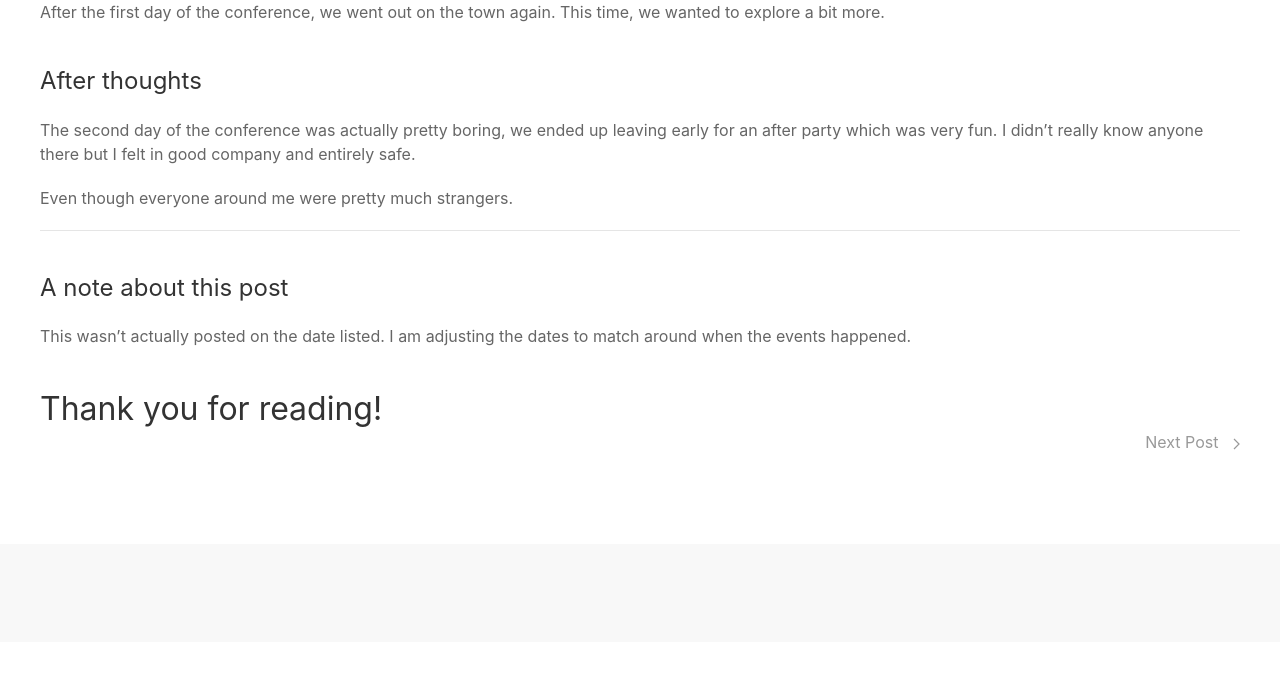
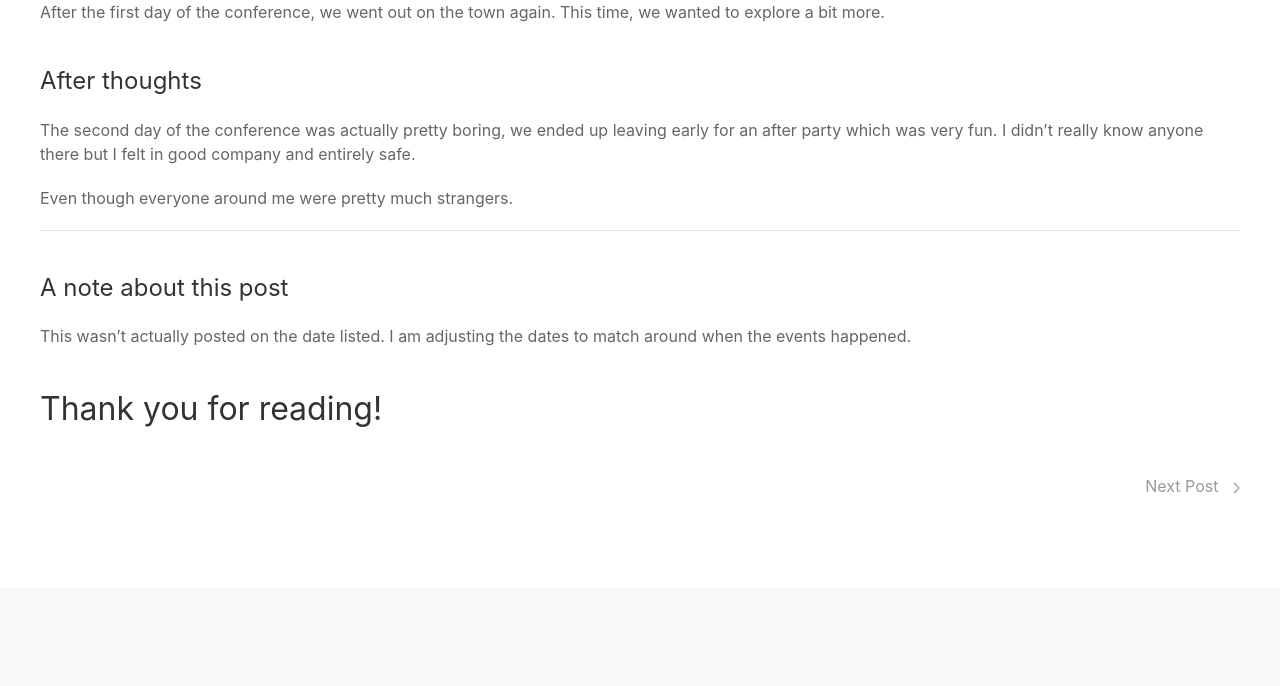
Before and after one commit to jpasholk/jpasholk.github.io, a Jekyll site: the page built from _posts/2015-05-07-attending-a-tech-conference-in-beautiful-las-vegas.markdown, in a window 1280 px wide. Shown: the part 3591-4277 px from the top of the page. Built offline with Jekyll 4.4.1, drawn with Linux system fonts in a browser that asks for light colours; comment, search, counter and statistics services are not loaded; before the commit the page ends 4233 px from its top, so only the background shows below that.

Commit message:
Fixed a layout issue with pagination when it was on the last page.

```diff
--- a/_includes/pagination.html
+++ b/_includes/pagination.html
@@ -7,8 +7,9 @@
 
     <li><span class="uk-margin-small-right">First Page</span></li> {% endif %} {% if paginator.next_page %}
 
-    <li class="uk-margin-auto-left"><a href="{{ paginator.next_page_path }}">Next <span class="uk-margin-small-left" uk-pagination-next></span></a></li> {% else %} Next
-    <li><span class="uk-margin-small-left" uk-pagination-next></span></li> {% endif %}
+    <li class="uk-margin-auto-left"><a href="{{ paginator.next_page_path }}">Next <span class="uk-margin-small-left" uk-pagination-next></span></a></li> {% else %}
+
+    <li class="uk-margin-auto-left"><span class="uk-margin-small-left">Last Page</span></li> {% endif %}
   </ul>
   <span class="page_number">Page: {{ paginator.page }} of {{ paginator.total_pages }}</span>
 </div>
--- a/_layouts/post.html
+++ b/_layouts/post.html
@@ -19,6 +19,7 @@
       {{content}}
     </article>
     <div>
+      <br>
       <ul class="uk-pagination">
         {% if page.previous.url %}
         <li>
```
